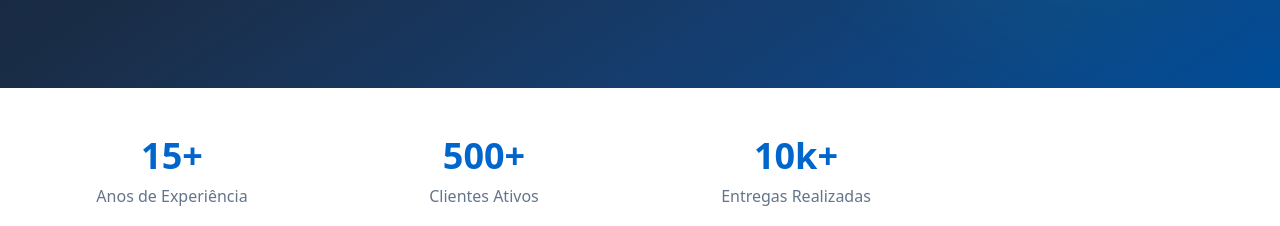
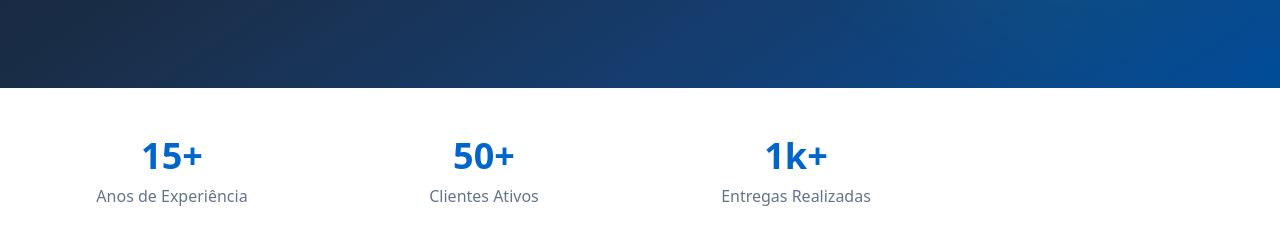
Before and after one commit to gabrielemartins/discloro, a Next.js app: page / in a window 1280 px wide. Shown: the part 840-1066 px from the top of the page. Built offline with nearby package versions, Linux system fonts and the light colour scheme.

Commit message:
Update client and delivery statistics values

```diff
--- a/src/app/page.tsx
+++ b/src/app/page.tsx
@@ -17,8 +17,8 @@ import { products } from "@/data/products";
 
 const stats = [
   { value: "15+", label: "Anos de Experiência" },
-  { value: "500+", label: "Clientes Ativos" },
-  { value: "10k+", label: "Entregas Realizadas" },
+  { value: "50+", label: "Clientes Ativos" },
+  { value: "1k+", label: "Entregas Realizadas" },
 ];
 
 const features = [
```
